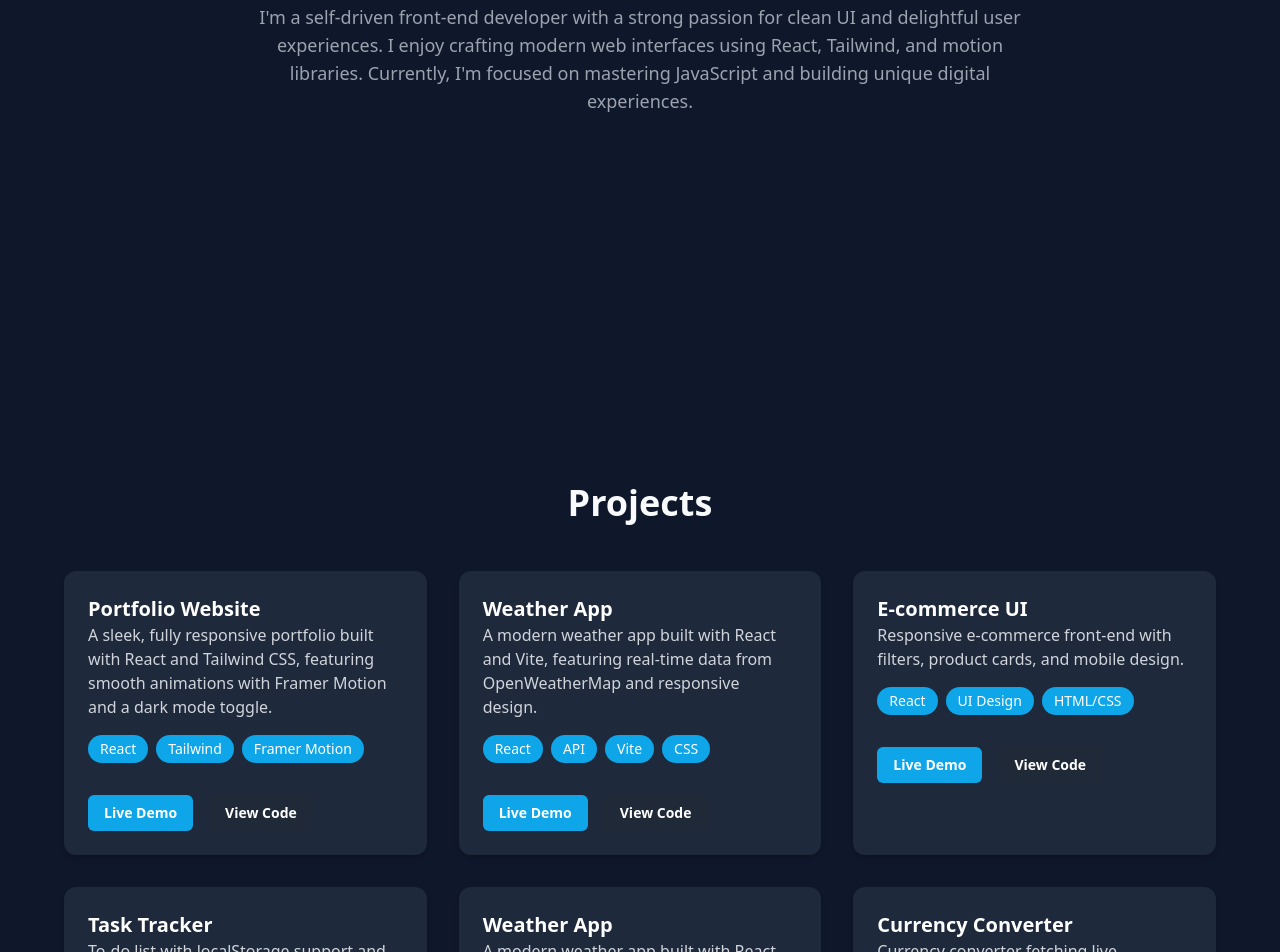
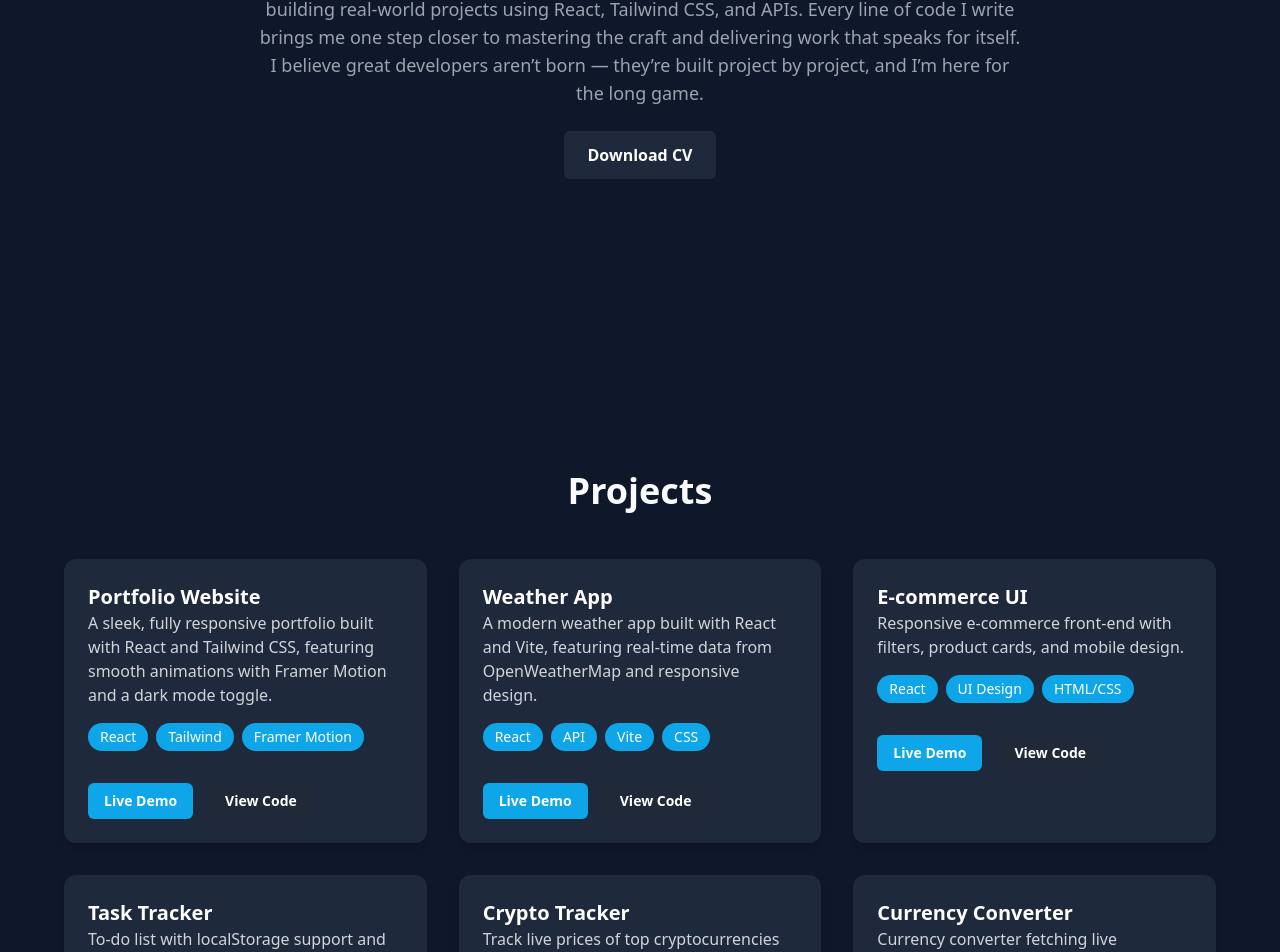
Before and after one commit to abduzar-coding/portfolio, a React (Vite) app: page / in a window 1280 px wide. Shown: the part 1173-2125 px from the top of the page. Built offline with nearby package versions, Linux system fonts and the light colour scheme.

Commit message:
Updated project section

```diff
--- a/index.html
+++ b/index.html
@@ -1,6 +1,16 @@
 <!doctype html>
 <html lang="en">
   <head>
+    <meta name="description" content="Abduzar Khabib – Front-End Developer crafting modern websites with React, Tailwind, and motion design. View projects, contact me, or download my CV." />
+    <meta name="keywords" content="Front-End Developer, React, Tailwind CSS, Portfolio, JavaScript, Web Developer" />
+    <meta name="author" content="Abduzar Khabib" />
+    <meta property="og:title" content="Abduzar.dev - Front-End Developer Portfolio" />
+    <meta property="og:description" content="Explore the work and projects of Abduzar Khabib – a front-end developer focused on clean UI, responsive design, and modern web tools." />
+    <meta property="og:url" content="https://abduzar.dev" />
+    <meta property="og:type" content="website" />
+    <!-- <meta property="og:image" content="https://abduzar.dev/preview.png" /> -->
+    <!-- <meta name="twitter:card" content="summary_large_image" /> -->
+
     <meta charset="UTF-8" />
     <link rel="icon" href="/favicon.png" />
     <meta name="viewport" content="width=device-width, initial-scale=1.0" />
--- a/src/App.jsx
+++ b/src/App.jsx
@@ -78,8 +78,26 @@ function App() {
               viewport={{ once: true }}
               className="text-muted dark:text-gray-400 text-lg"
             >
-              I'm a self-driven front-end developer with a strong passion for clean UI and delightful user experiences. I enjoy crafting modern web interfaces using React, Tailwind, and motion libraries. Currently, I'm focused on mastering JavaScript and building unique digital experiences.
+              I’ve recently started my journey as a front-end developer — and I’m all in.
+              With a background in computing systems and a growing passion for web development, I’ve been building real-world projects using React, Tailwind CSS, and APIs. Every line of code I write brings me one step closer to mastering the craft and delivering work that speaks for itself.
+
+              I believe great developers aren’t born — they’re built project by project, and I’m here for the long game.
             </motion.p>
+            <motion.div
+              initial={{ opacity: 0, y: 20 }}
+              whileInView={{ opacity: 1, y: 0 }}
+              transition={{ duration: 0.8, delay: 0.3 }}
+              viewport={{ once: true }}
+              className="mt-6"
+            >
+              <a
+                href="/CV_Abduzar_Khabib.pdf"
+                download
+                className="inline-block bg-secondary text-white font-semibold px-6 py-3 rounded-md hover:bg-primary transition"
+              >
+                Download CV
+              </a>
+            </motion.div>
           </div>
         </section>
 
@@ -88,7 +106,7 @@ function App() {
           <h2 className="text-4xl font-bold text-center mb-12">Projects</h2>
           <div className="grid gap-8 sm:grid-cols-2 lg:grid-cols-3 max-w-6xl mx-auto">
             <ProjectCard
-              title="Portfolio Website" // My portfolio website
+              title="Portfolio Website"
               description="A sleek, fully responsive portfolio built with React and Tailwind CSS, featuring smooth animations with Framer Motion and a dark mode toggle."
               tags={["React", "Tailwind", "Framer Motion"]}
               liveLink="https://abduzar.dev"
@@ -115,12 +133,12 @@ function App() {
               liveLink="https://your-task-tracker.vercel.app"
               codeLink="https://github.com/yourusername/task-tracker"
             />
-             <ProjectCard
-              title="Weather App"
-              description="A modern weather app built with React and Vite, featuring real-time data from OpenWeatherMap and responsive design."
-              tags={["React", "API", "Vite", "CSS"]}
-              liveLink="https://weather.abduzar.dev"
-              codeLink="https://github.com/abduzar-coding/react-weather-app"
+            <ProjectCard
+              title="Crypto Tracker"
+              description="Track live prices of top cryptocurrencies with real-time data, search functionality, and sleek responsive UI. Includes price charts and dynamic styling based on price change."
+              tags={["React", "API", "Chart.js", "Tailwind"]}
+              liveLink="https://crypto-tracker-demo.vercel.app"
+              codeLink="https://github.com/abduzar-coding/crypto-tracker"
             />
             <ProjectCard
               title="Currency Converter"
```
Also changed, not shown: 1 other file (tests, documents, lock files or other folders).
